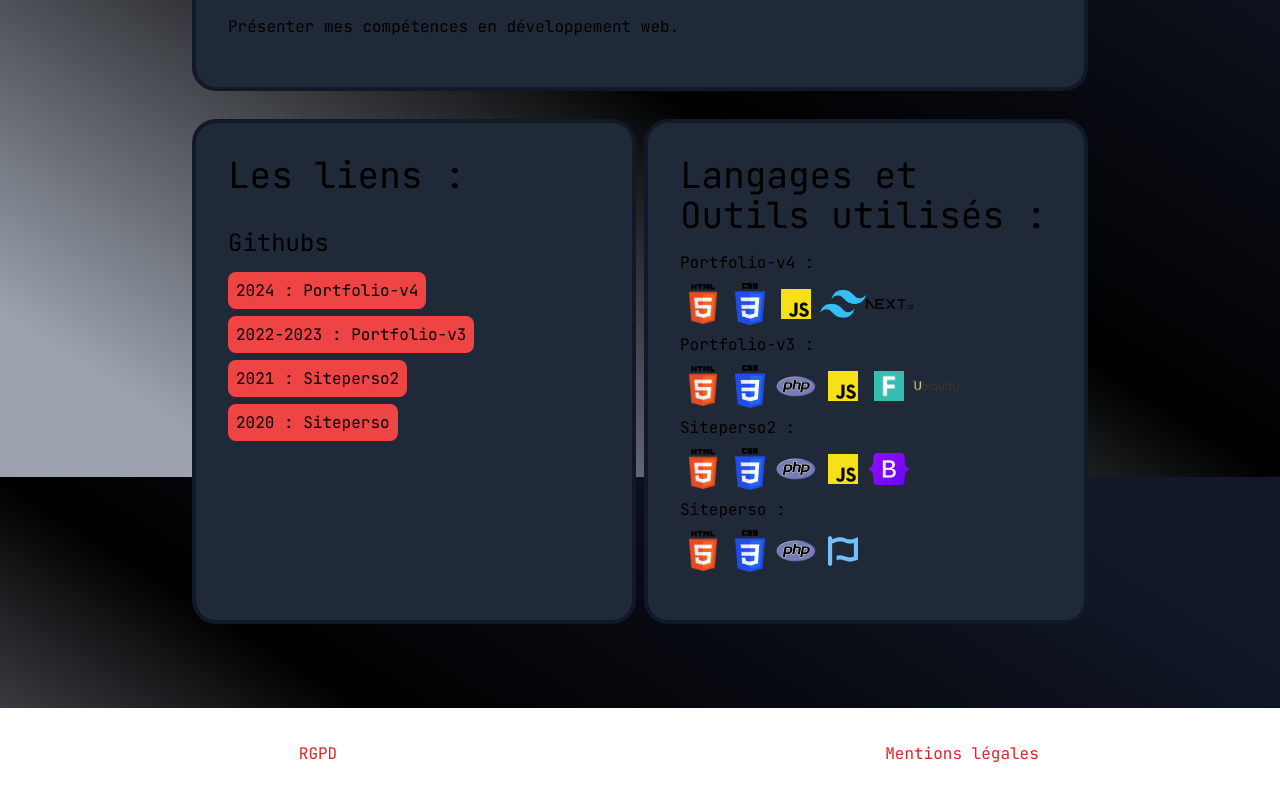
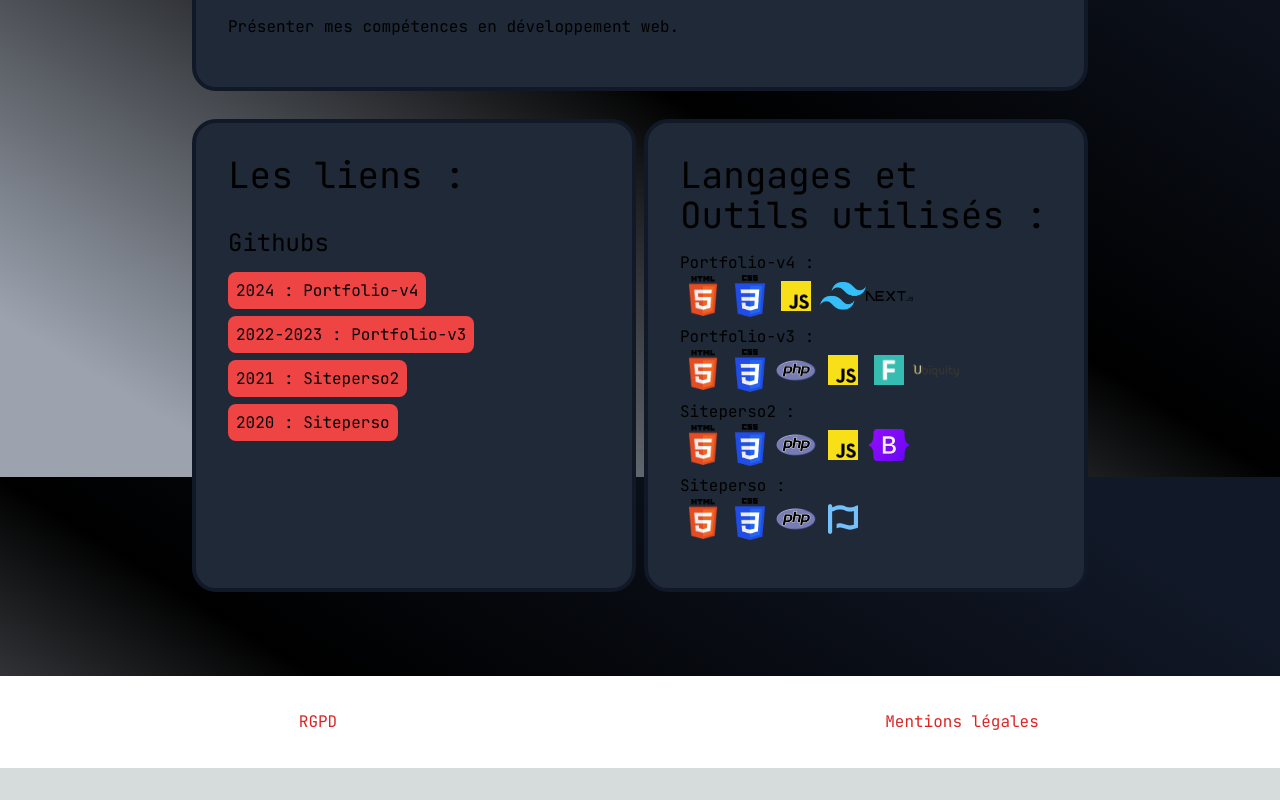
Before and after one commit to Louka-Fauvel/portfolio-v4, a Next.js app: page /projets/sitepersos in a window 1280 px wide. Shown: the part 1123-1923 px from the top of the page. After the commit the page ends 1891 px from the top, so only its background shows below. Built offline with nearby package versions, Linux system fonts and the light colour scheme; a web font is replaced by a local one.

Commit message:
Fix : projet list key

```diff
--- a/app/projets/[route]/page.js
+++ b/app/projets/[route]/page.js
@@ -9,6 +9,7 @@ export const metadata = {
 export async function generateStaticParams() {
 
     const URL = process.env.URL;
+    console.log(URL);
 
     const resProjets = await fetch(URL+'/api/projets');
     const projets = await resProjets.json();
@@ -38,8 +39,8 @@ const listImgs = (imgs) => {
         <div className="grid grid-cols-4 md:grid-cols-8 justify-items-center">
             {imgs.map((img) => {
                 return (
-                    <div className="mt-auto mb-auto">
-                        <Image key={img.id} src={img.img} width={img.sizeImg} height={img.sizeImg} alt={img.alt} style={{objectFit:"contain"}}/>
+                    <div key={img.id} className="mt-auto mb-auto">
+                        <Image src={img.img} width={img.sizeImg} height={img.sizeImg} alt={img.alt} style={{objectFit:"contain"}}/>
                     </div>
                 );
             })}
@@ -115,10 +116,10 @@ export default async function Page({ params }) {
                             <h2 className="text-2xl md:text-4xl">Langages et Outils utilisés :</h2>
                             <div className="py-4 space-y-2">
                                 {projet.listLanguagesTools.map((languagesTools) => (
-                                    <>
-                                        <p key={languagesTools.id}>{languagesTools.text}</p>
+                                    <div key={languagesTools.id}>
+                                        <p>{languagesTools.text}</p>
                                         {languagesTools.languagesTools.length > 0 && listImgs(languagesTools.languagesTools)}
-                                    </>
+                                    </div>
                                 ))}
                             </div>
                         </div>
```
